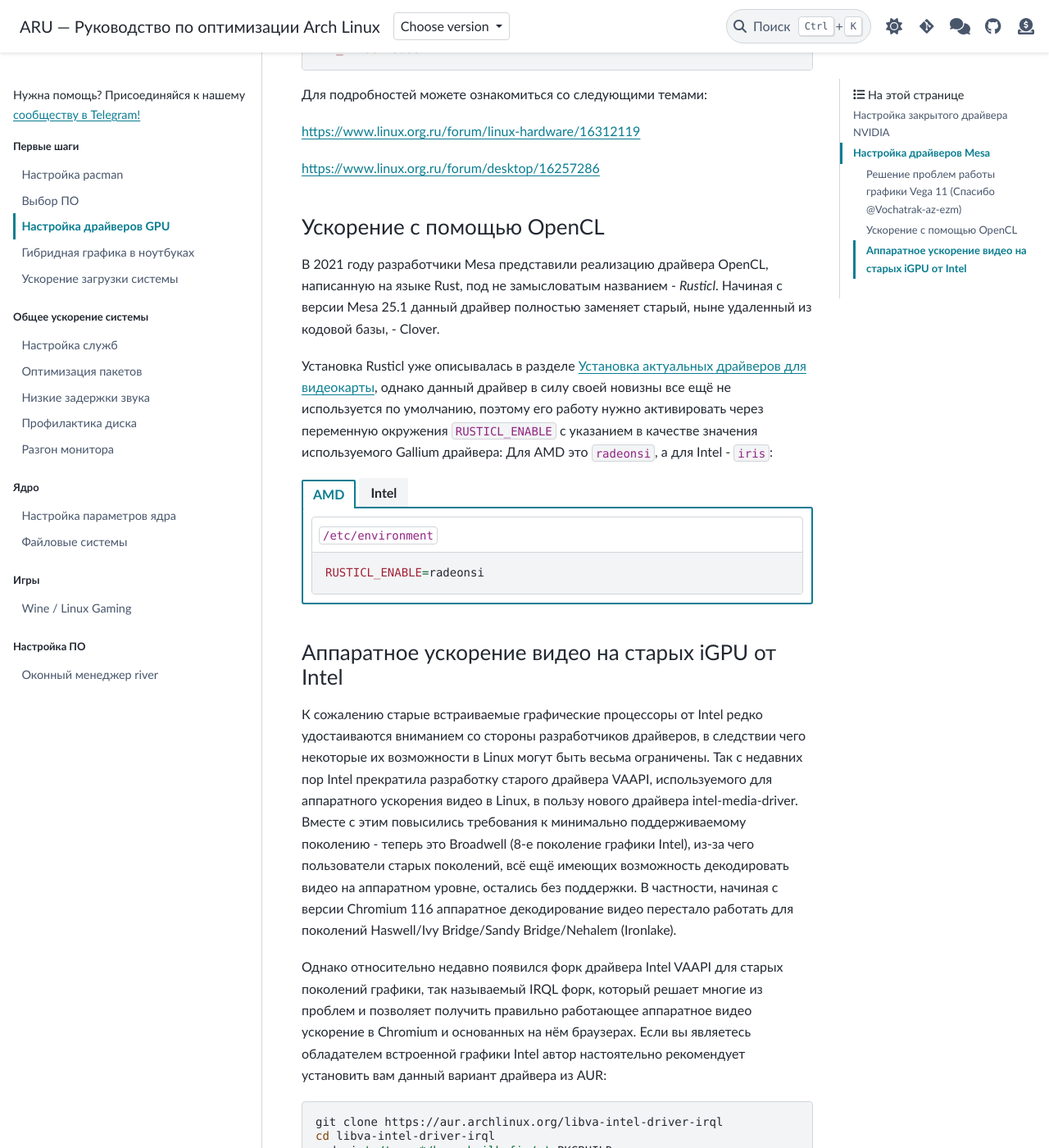
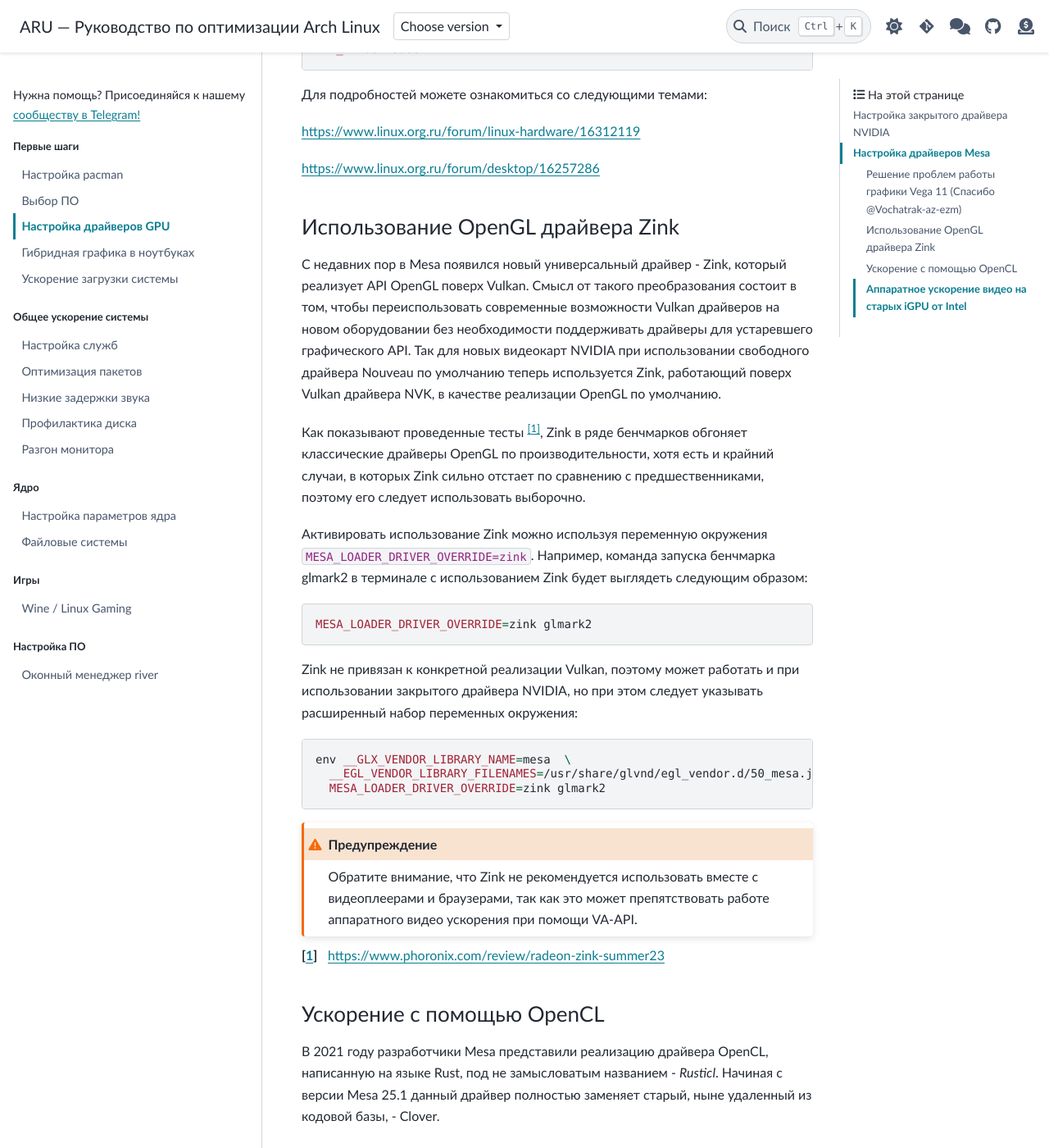
Before and after one commit to ventureoo/ARU, a Sphinx documentation site: the page built from docs/source/drivers.rst, in a window 1280 px wide and 1400 px high, scrolled down 5128 px. Shown: the whole window at 82% size. Built offline with Sphinx 7.4.7 and the PyData theme 0.15.4, drawn with Linux system fonts in a browser that asks for light colours.

Commit message:
first-steps/drivers: Add section about Zink
Signed-off-by: Vasiliy Stelmachenok <ventureo@cachyos.org>

```diff
--- a/docs/source/drivers.rst
+++ b/docs/source/drivers.rst
@@ -259,6 +259,50 @@
 
 https://www.linux.org.ru/forum/desktop/16257286
 
+
+.. index:: opengl, vulkan, zink
+.. _zink_driver:
+
+-----------------------------------
+Использование OpenGL драйвера Zink
+-----------------------------------
+
+С недавних пор в Mesa появился новый универсальный драйвер - Zink,
+который реализует API OpenGL поверх Vulkan. Смысл от такого
+преобразования состоит в том, чтобы переиспользовать современные
+возможности Vulkan драйверов на новом оборудовании без необходимости
+поддерживать драйверы для устаревшего графического API. Так для новых
+видеокарт NVIDIA при использовании свободного драйвера Nouveau по
+умолчанию теперь используется Zink, работающий поверх Vulkan драйвера
+NVK, в качестве реализации OpenGL по умолчанию.
+
+Как показывают проведенные тесты [1]_, Zink в ряде бенчмарков обгоняет
+классические драйверы OpenGL по производительности, хотя есть и
+крайний случаи, в которых Zink сильно отстает по сравнению с
+предшественниками, поэтому его следует использовать выборочно.
+
+Активировать использование Zink можно используя переменную окружения
+``MESA_LOADER_DRIVER_OVERRIDE=zink``. Например, команда запуска бенчмарка
+glmark2 в терминале с использованием Zink будет выглядеть следующим
+образом::
+
+  MESA_LOADER_DRIVER_OVERRIDE=zink glmark2
+
+Zink не привязан к конкретной реализации Vulkan, поэтому может
+работать и при использовании закрытого драйвера NVIDIA, но при этом
+следует указывать расширенный набор переменных окружения::
+
+  env __GLX_VENDOR_LIBRARY_NAME=mesa  \
+    __EGL_VENDOR_LIBRARY_FILENAMES=/usr/share/glvnd/egl_vendor.d/50_mesa.json \
+    MESA_LOADER_DRIVER_OVERRIDE=zink glmark2
+
+.. warning:: Обратите внимание, что Zink не рекомендуется использовать
+   вместе с видеоплеерами и браузерами, так как это может
+   препятствовать работе аппаратного видео ускорения при помощи
+   VA-API.
+
+.. [1] https://www.phoronix.com/review/radeon-zink-summer23
+
 .. index:: intel, amd, mesa, tweaks, opencl, rusticl, davinci resolve
 .. _mesa_rusticl_opencl:
 
```
